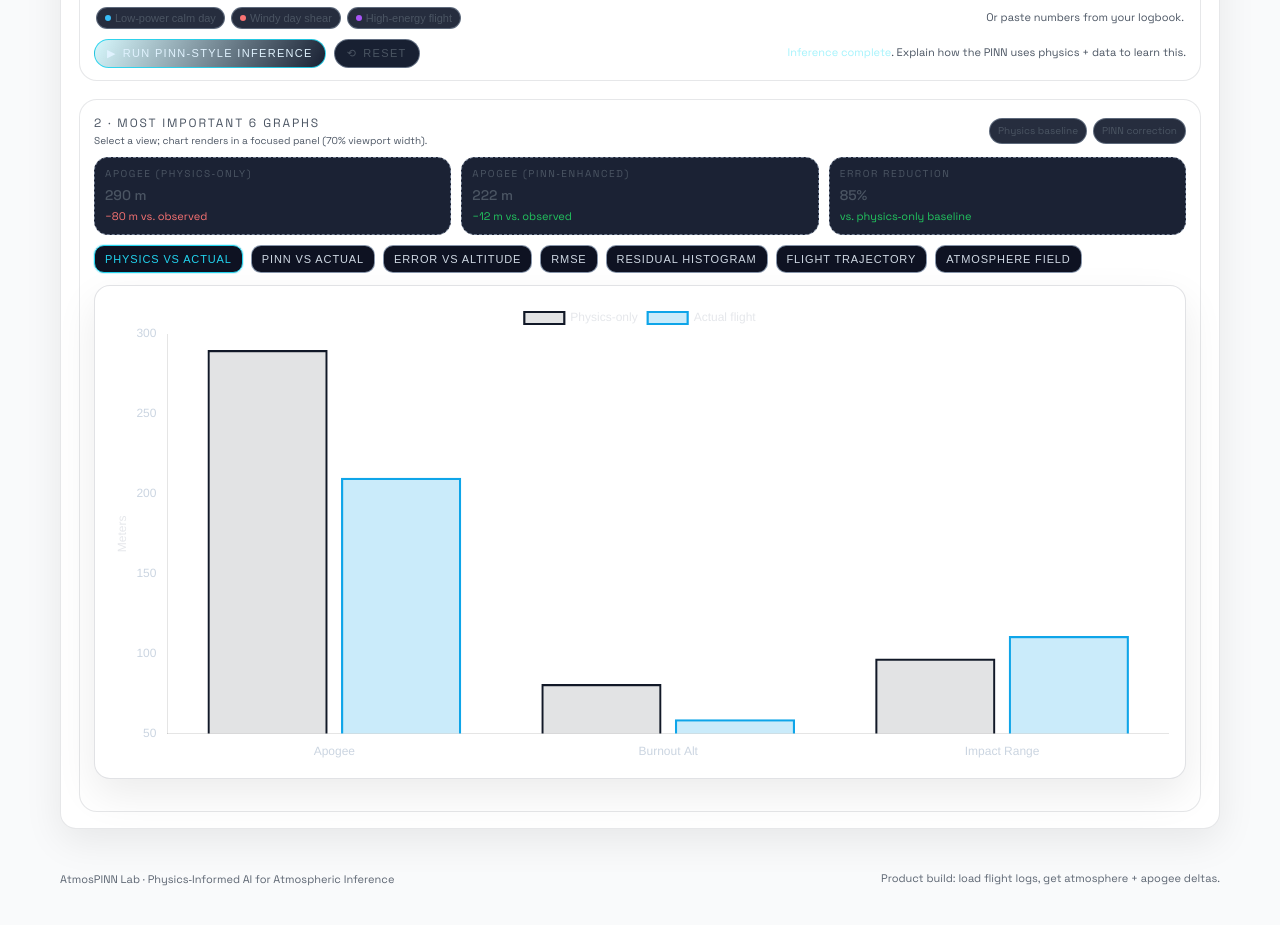
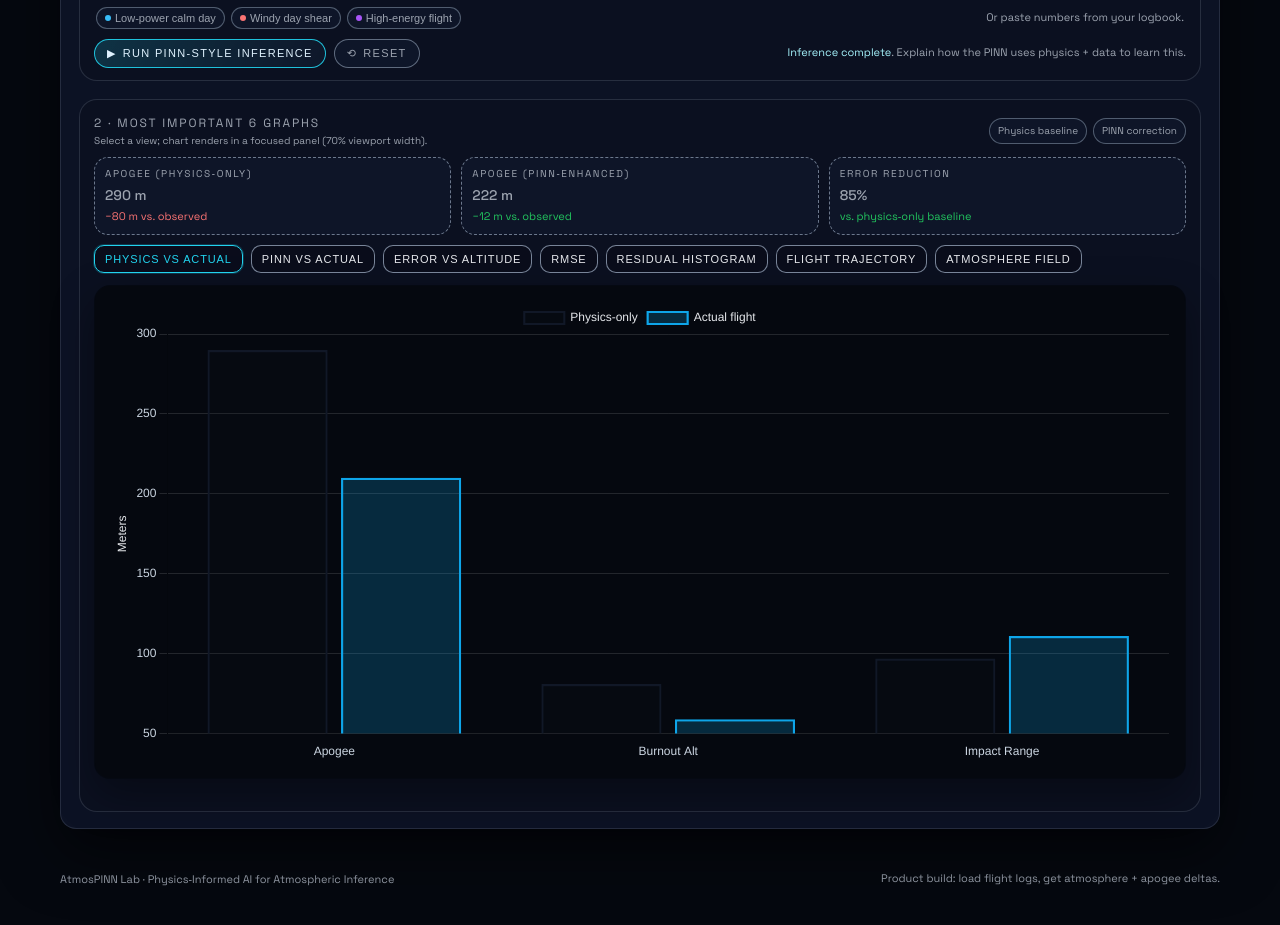
Before and after one commit to monishallada/Aerospace-Pinn, a website: page index.html in a window 1280 px wide. Shown: the part 1183-2108 px from the top of the page. Drawn offline with nearby package versions, Linux system fonts and the light colour scheme.

Commit message:
gbgbggbcfgbgb

```diff
--- a/index.html
+++ b/index.html
@@ -17,21 +17,21 @@
     <script src="https://cdn.jsdelivr.net/npm/chart.js"></script>
     <style>
       :root {
-        --bg: #f9fafb;
-        --bg-elevated: #ffffff;
-        --bg-card: #ffffff;
-        --fg: #111827;
-        --fg-muted: #4b5563;
-        --accent: #0ea5e9;
-        --accent-soft: rgba(14, 165, 233, 0.12);
-        --accent-strong: rgba(14, 165, 233, 0.2);
-        --danger: #dc2626;
-        --border-subtle: rgba(15, 23, 42, 0.1);
+        --bg: #05080f;
+        --bg-elevated: #0b1020;
+        --bg-card: #0c1224;
+        --fg: #e5e7eb;
+        --fg-muted: #9ca3af;
+        --accent: #38bdf8;
+        --accent-soft: rgba(56, 189, 248, 0.14);
+        --accent-strong: rgba(56, 189, 248, 0.25);
+        --danger: #f87171;
+        --border-subtle: rgba(148, 163, 184, 0.18);
         --radius-xl: 24px;
         --radius-lg: 16px;
         --radius-md: 12px;
-        --shadow-soft: 0 18px 48px rgba(0, 0, 0, 0.09);
-        --shadow-chip: 0 10px 26px rgba(0, 0, 0, 0.08);
+        --shadow-soft: 0 22px 60px rgba(0, 0, 0, 0.55);
+        --shadow-chip: 0 10px 30px rgba(0, 0, 0, 0.5);
       }
 
       * {
@@ -79,8 +79,8 @@
         width: 34px;
         height: 34px;
         border-radius: 999px;
-        background: linear-gradient(135deg, #0ea5e9, #22c55e);
-        box-shadow: 0 10px 25px rgba(14, 165, 233, 0.35);
+        background: radial-gradient(circle at 30% 20%, #38bdf8, #0ea5e9 60%, #312e81);
+        box-shadow: 0 0 30px rgba(56, 189, 248, 0.6);
         position: relative;
         overflow: hidden;
       }
@@ -117,9 +117,8 @@
         gap: 8px;
         padding: 6px 12px;
         border-radius: 999px;
-        background: #f3f4f6;
-        border: 1px solid rgba(15, 23, 42, 0.12);
-        backdrop-filter: blur(18px);
+        background: rgba(15, 23, 42, 0.7);
+        border: 1px solid rgba(148, 163, 184, 0.3);
         box-shadow: var(--shadow-chip);
         font-size: 11px;
         text-transform: uppercase;
@@ -424,7 +423,7 @@
         border: 1px solid var(--border-subtle);
         background: var(--bg-card);
         padding: 18px 18px 16px;
-        box-shadow: 0 12px 38px rgba(0, 0, 0, 0.08);
+        box-shadow: var(--shadow-soft);
       }
 
       .card-header {
@@ -561,15 +560,15 @@
       .form-side {
         border-radius: 18px;
         padding: 14px 14px 12px;
-        background: #ffffff;
-        border: 1px solid rgba(15, 23, 42, 0.1);
+        background: var(--bg-elevated);
+        border: 1px solid rgba(148, 163, 184, 0.2);
       }
 
       .chart-side {
         border-radius: 18px;
         padding: 14px;
-        background: #ffffff;
-        border: 1px solid rgba(15, 23, 42, 0.1);
+        background: var(--bg-elevated);
+        border: 1px solid rgba(148, 163, 184, 0.2);
       }
 
       .form-row {
@@ -785,9 +784,9 @@
         cursor: pointer;
         padding: 7px 10px;
         border-radius: 10px;
-        border: 1px solid rgba(148, 163, 184, 0.9);
-        background: rgba(2, 6, 23, 0.95);
-        color: #cfd8e3;
+        border: 1px solid rgba(148, 163, 184, 0.8);
+        background: rgba(10, 12, 26, 0.85);
+        color: #e5e7eb;
         font-size: 11px;
         letter-spacing: 0.08em;
         text-transform: uppercase;
@@ -808,8 +807,8 @@
         min-width: 320px;
         border-radius: var(--radius-lg);
         border: 1px solid rgba(15, 23, 42, 0.12);
-        background: #ffffff;
-        box-shadow: 0 16px 40px rgba(0, 0, 0, 0.08);
+        background: #05080f;
+        box-shadow: 0 16px 40px rgba(0, 0, 0, 0.35);
         padding: 16px;
         margin: 0 auto 18px;
       }
@@ -817,7 +816,7 @@
       .chart-display canvas {
         width: 100%;
         height: 460px;
-        background: #ffffff;
+        background: #05080f;
         max-height: 75vh;
       }
 
@@ -1474,6 +1473,10 @@
         const baselineErrorLine = altitudes.map(
           (alt, i) => actualTrajectory[i] - baselineTrajectory[i]
         );
+        const pinnErrorLine = altitudes.map((alt, i) => actualTrajectory[i] - pinnTrajectory[i]);
+        const pinnStd = computeStdFromResiduals(pinnErrorLine);
+        const bandUpper = pinnErrorLine.map((v) => v + pinnStd);
+        const bandLower = pinnErrorLine.map((v) => v - pinnStd);
         chartConfigs.error = {
           type: "line",
           data: {
@@ -1490,12 +1493,30 @@
               },
               {
                 label: "PINN residual",
-                data: altitudes.map((alt, i) => actualTrajectory[i] - pinnTrajectory[i]),
+                data: pinnErrorLine,
                 borderColor: "#22d3ee",
                 backgroundColor: "rgba(34, 211, 238, 0.12)",
                 tension: 0.32,
                 borderWidth: 2.6,
                 fill: true,
+              },
+              {
+                label: "PINN ±1σ band",
+                data: bandUpper,
+                borderColor: "rgba(34, 211, 238, 0.001)",
+                backgroundColor: "rgba(34, 211, 238, 0.08)",
+                tension: 0.32,
+                borderWidth: 0,
+                fill: "+1",
+              },
+              {
+                label: "PINN band lower",
+                data: bandLower,
+                borderColor: "rgba(34, 211, 238, 0.001)",
+                backgroundColor: "rgba(34, 211, 238, 0.08)",
+                tension: 0.32,
+                borderWidth: 0,
+                fill: "-1",
               },
             ],
           },
@@ -1551,6 +1572,17 @@
                 backgroundColor: "rgba(34, 211, 238, 0.32)",
                 borderColor: "#22d3ee",
                 borderWidth: 1.4,
+              },
+              {
+                type: "line",
+                label: "Residual density",
+                data: bins.densityCurve,
+                borderColor: "#f59e0b",
+                borderWidth: 2,
+                tension: 0.35,
+                yAxisID: "yDensity",
+                pointRadius: 0,
+                fill: false,
               },
             ],
           },
@@ -1632,8 +1664,8 @@
       function axisOptions(label) {
         return {
           title: { display: true, text: label, color: "#e5e7eb", font: { size: 12 } },
-          grid: { color: "rgba(255, 255, 255, 0.12)" },
-          ticks: { color: "#cbd5e1", font: { size: 12 } },
+          grid: { color: "rgba(255, 255, 255, 0.08)" },
+          ticks: { color: "#e5e7eb", font: { size: 12 } },
         };
       }
 
@@ -1677,6 +1709,11 @@
           scales: {
             x: { ...axisOptions(xLabel), stacked: true },
             y: { ...axisOptions(yLabel), stacked: true },
+            yDensity: {
+              display: false,
+              min: 0,
+              max: 1.2,
+            },
           },
         };
       }
@@ -1700,6 +1737,17 @@
         return parseFloat((sum / n).toFixed(2));
       }
 
+      function computeStdFromResiduals(residuals) {
+        const n = residuals.length;
+        const mean = residuals.reduce((a, b) => a + b, 0) / n;
+        let sumSq = 0;
+        residuals.forEach((r) => {
+          const d = r - mean;
+          sumSq += d * d;
+        });
+        return Math.sqrt(sumSq / n);
+      }
+
       function makeHistogram(residuals, bins = 8) {
         const min = Math.min(...residuals);
         const max = Math.max(...residuals);
@@ -1707,6 +1755,7 @@
         const labels = [];
         const physicsCounts = new Array(bins).fill(0);
         const pinnCounts = new Array(bins).fill(0);
+        const densityCurve = [];
 
         for (let i = 0; i < bins; i++) {
           const start = min + i * width;
@@ -1725,7 +1774,12 @@
           pinnCounts[idx]++;
         });
 
-        return { labels, physicsCounts, pinnCounts };
+        const maxCount = Math.max(...physicsCounts, ...pinnCounts) || 1;
+        for (let i = 0; i < bins; i++) {
+          densityCurve.push((physicsCounts[i] + pinnCounts[i]) / (2 * maxCount));
+        }
+
+        return { labels, physicsCounts, pinnCounts, densityCurve };
       }
 
       function renderAtmosphereField(altitudes, density, wind, canvasId = "chartDisplay") {
@@ -1745,12 +1799,12 @@
           const windNorm = wind[i] / (maxWind || 1);
 
           const barHeight = h / altitudes.length + 1.5;
-          ctx.fillStyle = `rgba(14, 165, 233, ${0.08 + rhoNorm * 0.4})`;
+          ctx.fillStyle = `rgba(56, 189, 248, ${0.06 + rhoNorm * 0.45})`;
           ctx.fillRect(0, y - barHeight / 2, w, barHeight);
 
           const arrowLen = 20 + windNorm * 70;
-          ctx.strokeStyle = "#111827";
-          ctx.lineWidth = 2;
+          ctx.strokeStyle = "#e5e7eb";
+          ctx.lineWidth = 2.2;
           ctx.beginPath();
           ctx.moveTo(12, y);
           ctx.lineTo(12 + arrowLen, y);
@@ -1760,13 +1814,13 @@
           ctx.lineTo(12 + arrowLen - 6, y - 4);
           ctx.lineTo(12 + arrowLen - 6, y + 4);
           ctx.closePath();
-          ctx.fillStyle = "#111827";
+          ctx.fillStyle = "#e5e7eb";
           ctx.fill();
         }
 
         // Overlay particles to hint turbulence
         const particles = 30;
-        ctx.fillStyle = "rgba(17,24,39,0.25)";
+        ctx.fillStyle = "rgba(255,255,255,0.28)";
         for (let i = 0; i < particles; i++) {
           const px = Math.random() * w;
           const py = Math.random() * h;
```
